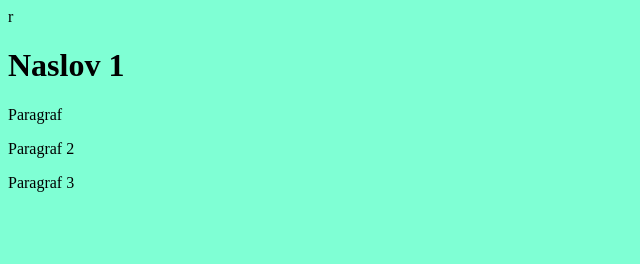
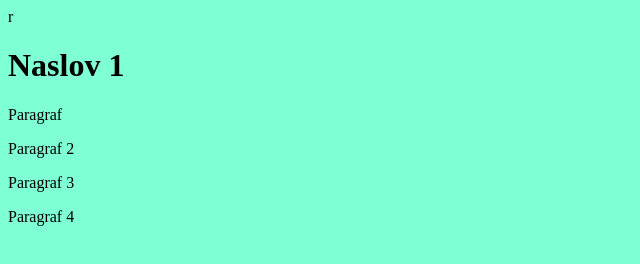
Before and after one commit to marijazrilic/git-uvod, a plain HTML site: page index.html in a window 1280 px wide. Shown: the full height of the page, 0-640 px from the left. Drawn offline with Linux system fonts and the light colour scheme.

Commit message:
Ne sjecam se izmjene

```diff
--- a/index.html
+++ b/index.html
@@ -13,5 +13,6 @@
     <p>Paragraf</p>
     <p>Paragraf 2</p>
     <p>Paragraf 3</p>
+    <p>Paragraf 4</p>
 </body>
 </html>
```
